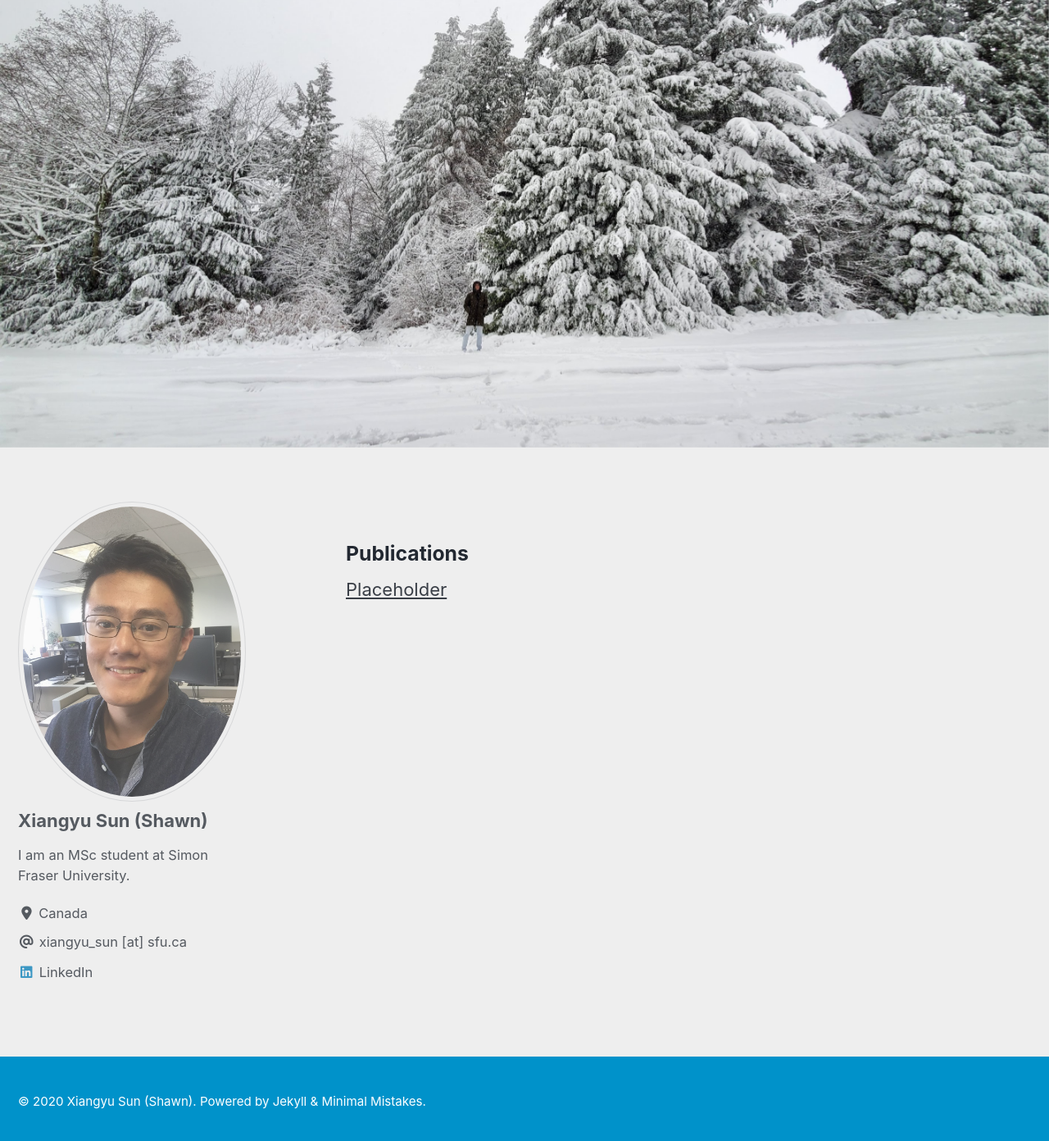
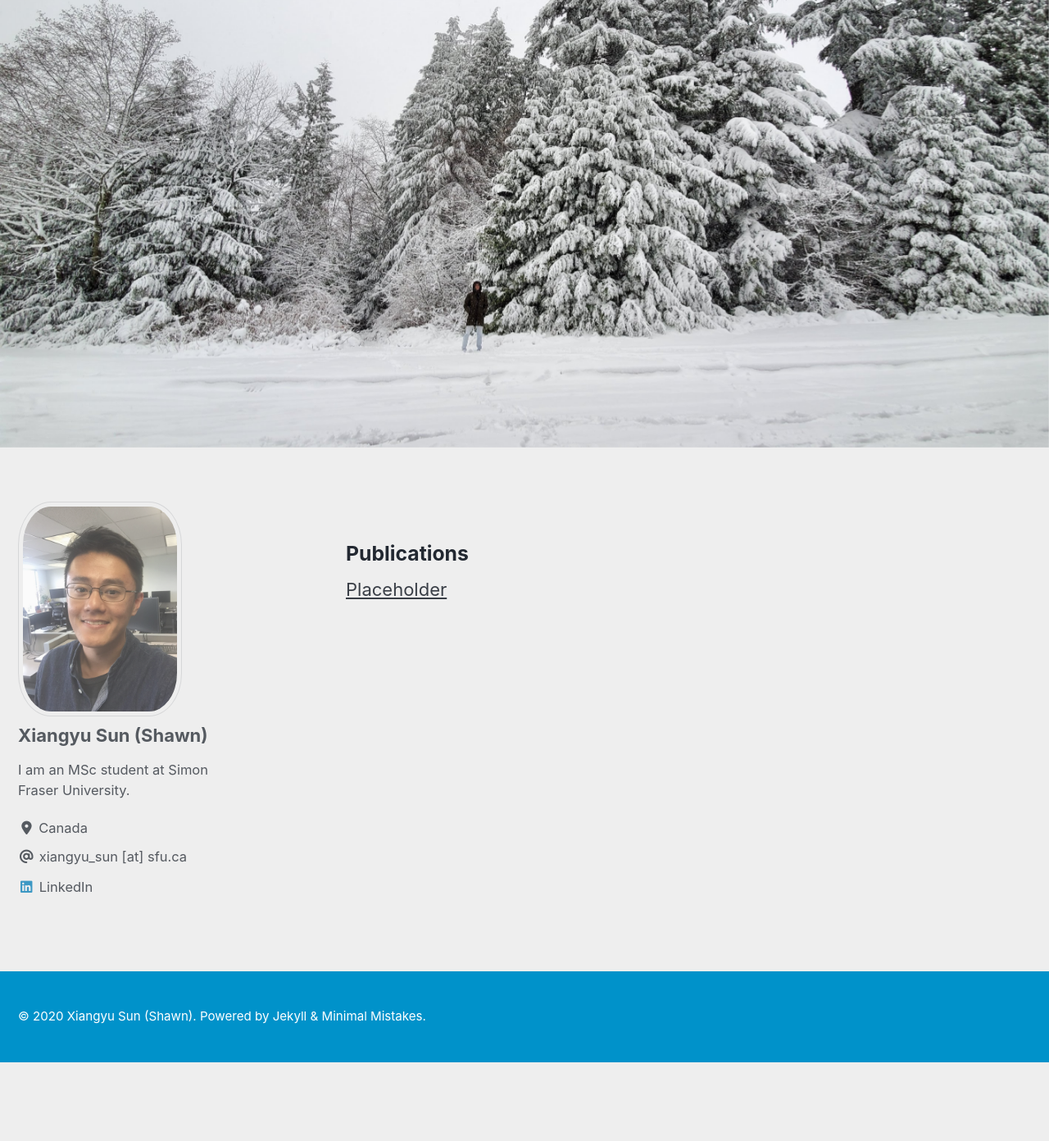
Before and after one commit to xiangyu-sun-789/xiangyu-sun-789.github.io, a Jekyll site: the page built from index.html, in a window 1280 px wide and 1400 px high, scrolled down 263 px. Shown: the top 1392 px of the window at 82% size. Built offline with Jekyll 4.4.1, drawn with Linux system fonts in a browser that asks for light colours; cached includes are drawn as plain includes; nearby versions of some CDN libraries; the list of posts is cut into pages by our own code; after the commit the page ends 1559 px from its top, so only the background shows below that.

Commit message:
update profile image size

```diff
--- a/_sass/minimal-mistakes/_sidebar.scss
+++ b/_sass/minimal-mistakes/_sidebar.scss
@@ -129,8 +129,8 @@
 
   img {
     // image size for desktop view (bounded sidebar size)
-    max-width: 300px;
-    border-radius: 50%; // 0% is square shape
+    max-width: 200px;
+    border-radius: 20%; // 0% is square shape
 
     @include breakpoint($large) {
       padding: 5px;
```
